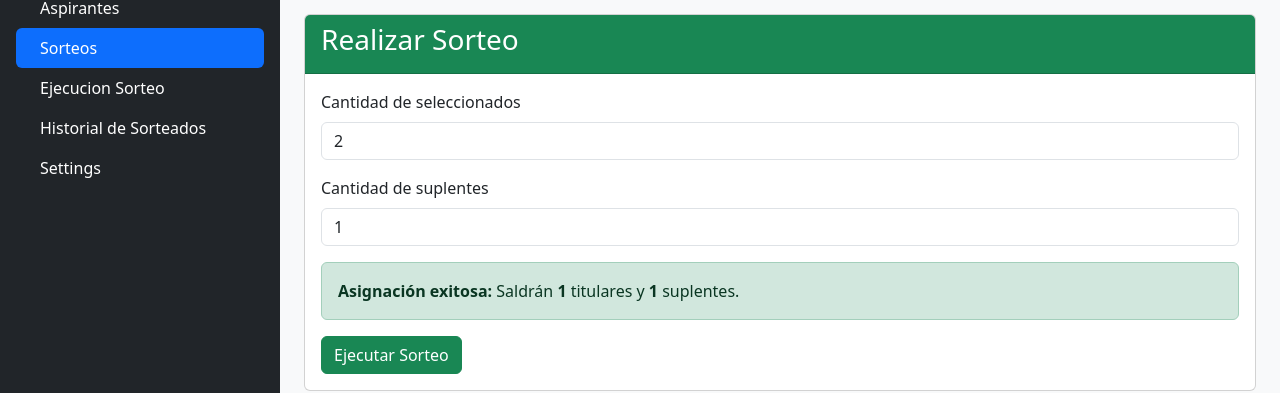
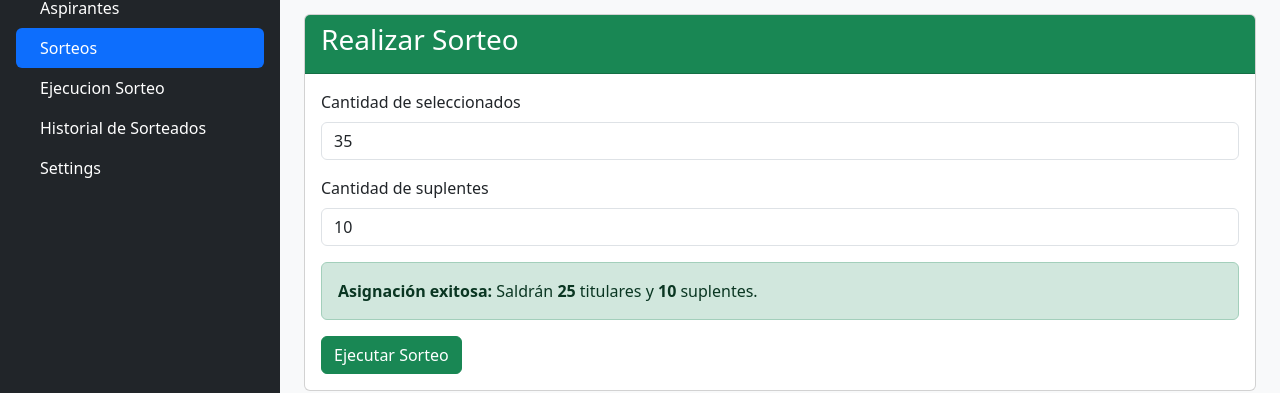
Before and after one commit to Ulises-Gordillo-1999/Sorteo, a React (Create React App) app in the folder frontend/: page /admin/sorteo in a window 1280 px wide. Shown: the part 131-524 px from the top of the page. Built offline with nearby package versions, Linux system fonts and the light colour scheme; sample sign-in values are in the browser's storage.

Commit message:
Correcion en el calculo de titulares y suplentes en sorteo.js y la redireccion de AnimacionSorteo.js

```diff
--- a/frontend/src/pages/AnimacionSorteo.js
+++ b/frontend/src/pages/AnimacionSorteo.js
@@ -11,7 +11,7 @@ export default function AnimacionSorteo() {
     if (data) {
       setSeleccionados(JSON.parse(data));
     } else {
-      window.location.href = "/"; // fallback si no hay datos
+      //window.location.href = "/"; // fallback si no hay datos
     }
   }, []);
 
--- a/frontend/src/pages/Sorteo.js
+++ b/frontend/src/pages/Sorteo.js
@@ -2,8 +2,8 @@ import React, { useState, useEffect } from "react";
 import api from "../utils/axiosConfig";
 
 function Sorteo() {
-  const [cantidad, setCantidad] = useState(2);
-  const [suplentes, setSuplentes] = useState(1);
+  const [cantidad, setCantidad] = useState(35);
+  const [suplentes, setSuplentes] = useState(10);
   const [seleccionados, setSeleccionados] = useState([]);
   const [showSuccess, setShowSuccess] = useState(false);
 
@@ -51,7 +51,7 @@ function Sorteo() {
             type="number"
             className="form-control"
             value={cantidad}
-            onChange={(e) => setCantidad(e.target.value)}
+            onChange={(e) => setCantidad(Number(e.target.value))}
           />
         </div>
         <div className="mb-3">
@@ -60,7 +60,7 @@ function Sorteo() {
             type="number"
             className="form-control"
             value={suplentes}
-            onChange={(e) => setSuplentes(e.target.value)}
+            onChange={(e) => setSuplentes(Number(e.target.value))}
           />
         </div>
         <div className="mb-3">
```
